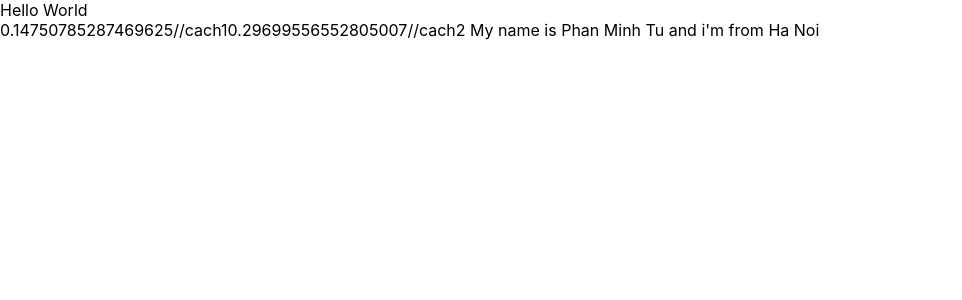
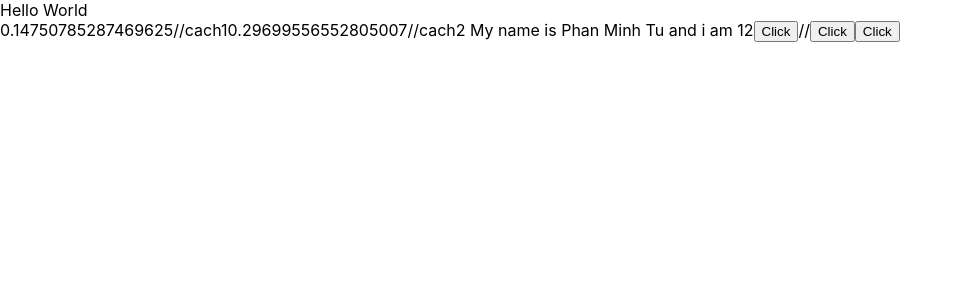
Before and after one commit to minhtuphan1804/Demo_React, a React (Create React App) app in the folder my-app/: page / in a window 1280 px wide. Shown: the top 300 px of the page, without its empty margins (0-962 px from the left). Built offline with nearby package versions, Linux system fonts and the light colour scheme.

Commit message:
event & set state

```diff
--- a/my-app/src/component/Mycomponent.js
+++ b/my-app/src/component/Mycomponent.js
@@ -9,6 +9,22 @@ class myComponent extends React.Component {
         age: 12,
         address: 'Ha Noi'
     };
+    handleClick = (event) => {
+        console.log(this.state);
+        console.log("Random: ", Math.floor((Math.random() * 100) + 1));
+        var a = Math.floor((Math.random() * 100) + 1)
+
+        this.setState({
+            name: 'Tu',
+            age: a
+        })
+
+    }//set state
+    handleOnMouseOver(event) {
+        console.log("Yes");
+        console.log(event);
+
+    }
     render() {
         var nb = Math.random();//cach1
         return (
@@ -17,7 +33,12 @@ class myComponent extends React.Component {
                 {Math.random()}
                 //cach2
 
-                My name is {this.state.name} and i'm from {this.state.address}
+                My name is {this.state.name} and i am {this.state.age}
+                <button onClick={this.handleClick}>Click</button>
+                //<button onClick={(event) => { this.handleClick(event) }}>Click</button>
+
+                <button onMouseOver={this.handleOnMouseOver}>Click</button>
+
 
             </div>
         );
```
